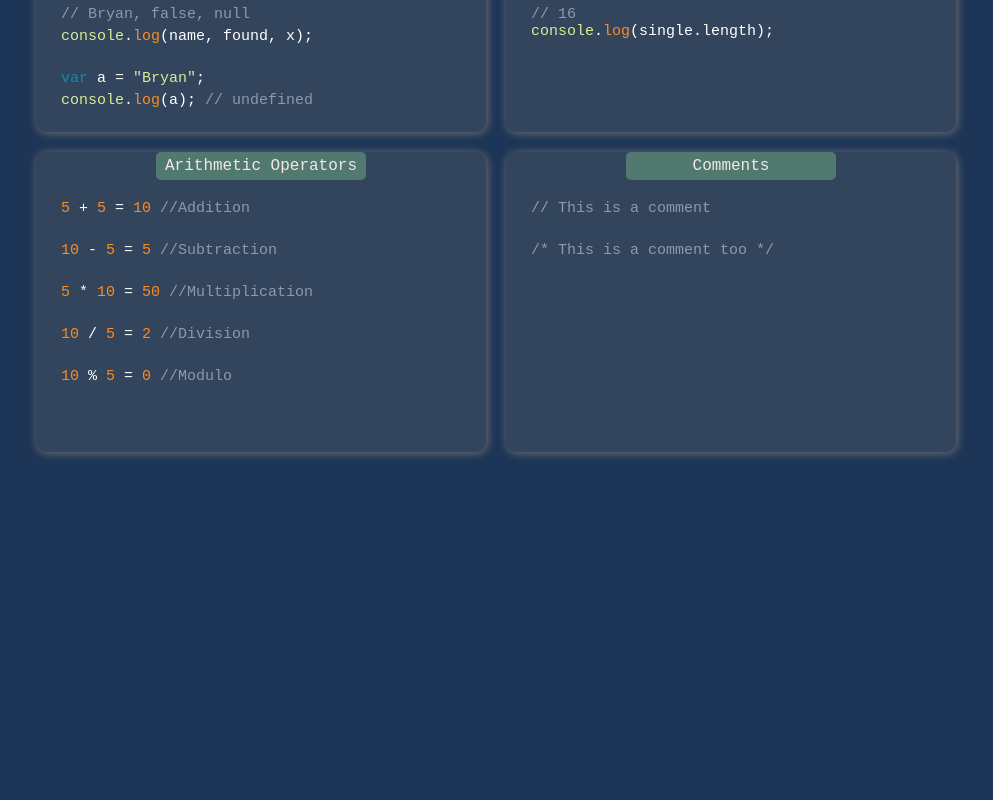
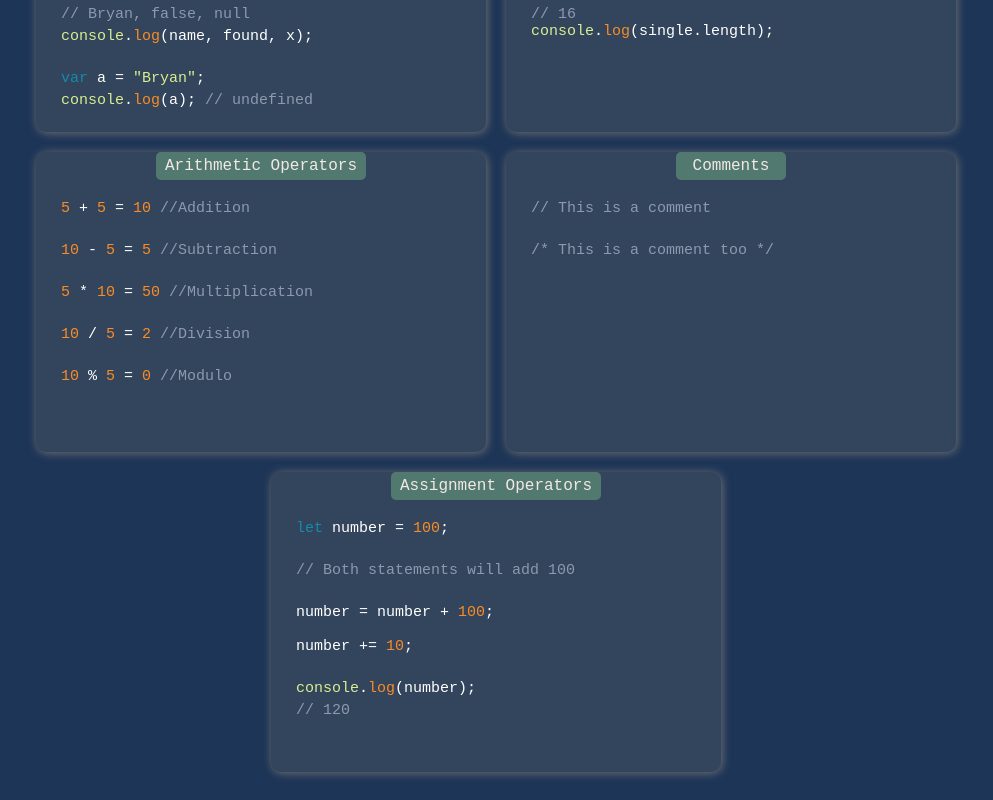
Before and after one commit to omar15hr/CheatSheetDev, a React (Vite) app: page / in a window 1280 px wide. Shown: the part 726-1526 px from the top of the page, without its empty margins (144-1137 px from the left). Before the commit the page ends 1206 px from the top, so only its background shows below. Built offline with nearby package versions, Linux system fonts and the light colour scheme.

Commit message:
Assignment Operators

```diff
--- a/src/components/CardList.tsx
+++ b/src/components/CardList.tsx
@@ -1,4 +1,5 @@
 import { ArithmeticCard } from "./js/cards/ArithmeticCard";
+import { AssignmentCard } from "./js/cards/AssignmentCard";
 import { CommentsCard } from "./js/cards/CommetsCard";
 import { ConsoleCard } from "./js/cards/ConsoleCard";
 import { NumbersCard } from "./js/cards/NumbersCard";
@@ -16,6 +17,7 @@ export function CardList() {
         <StringsCard />
         <ArithmeticCard />
         <CommentsCard />
+        <AssignmentCard />
       </div>
     </>
   );
--- /dev/null
+++ b/src/components/js/cards/AssignmentCard.tsx
@@ -0,0 +1,40 @@
+export function AssignmentCard() {
+  return (
+    <div className="card">
+      <div className="card-title-aritmethics">Assignment Operators</div>
+      <div className="card-content">
+
+        <div className="card-content-code">
+          <span>
+            <span className="blue-code">let </span>
+              number =
+            <span className="orange-code"> 100</span>;
+          </span>
+        </div>
+
+          <span>
+            <span className="grey-light-code"> // Both statements will add 100</span>
+          </span>
+
+          <span>
+            <span className="white-code">number </span>
+              = number +
+            <span className="orange-code"> 100</span>;<br /><br />
+            <span className="white-code">number </span>
+              +=
+            <span className="orange-code"> 10</span>;
+          </span>
+
+          <div className="card-content-code">
+            <span>
+              <span className="green-code">console</span>
+              .<span className="orange-code">log</span>
+                <span className="white-code">(number)</span>;
+            </span>
+            <span className="grey-light-code">// 120</span>
+          </div>
+
+      </div>
+    </div>
+  );
+}
--- a/src/components/js/cards/CommetsCard.tsx
+++ b/src/components/js/cards/CommetsCard.tsx
@@ -1,7 +1,7 @@
 export function CommentsCard() {
   return (
     <div className="card">
-      <div className="card-title-aritmethics">Comments</div>
+      <div className="card-title">Comments</div>
       <div className="card-content">
         <div className="card-content-code">
           <span>
```
